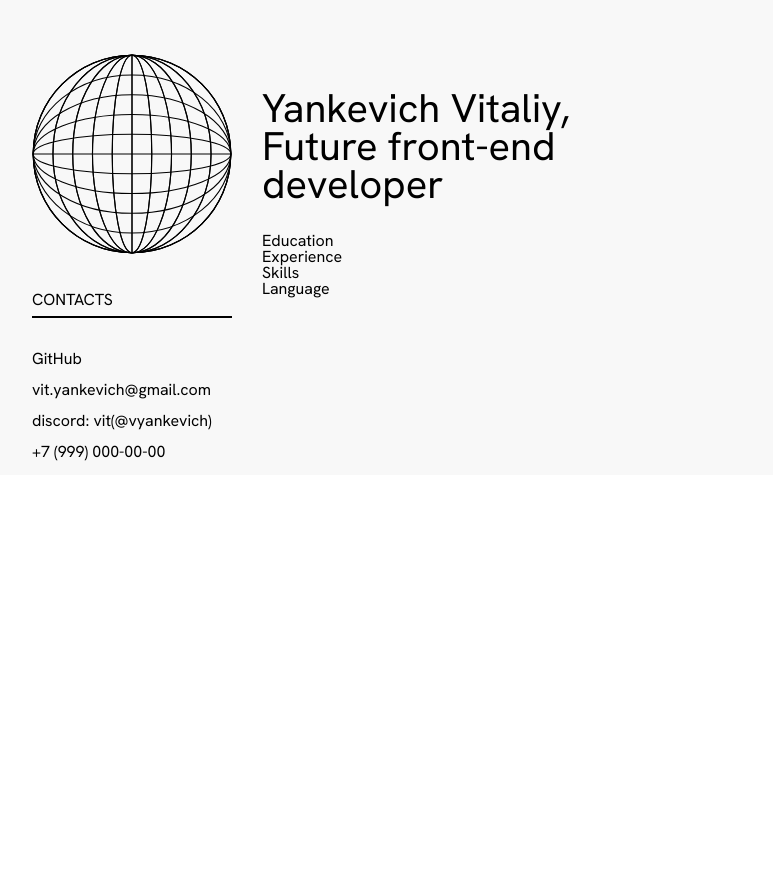
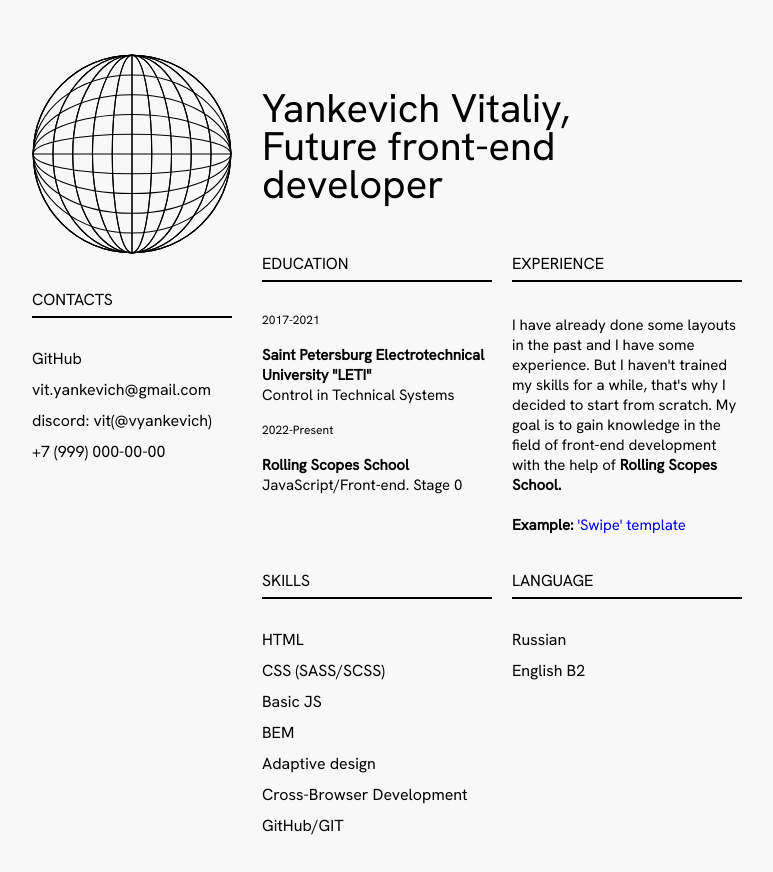
Before and after one commit to vyankevich/rsschool-cv, a plain HTML site: page index.html in a window 1280 px wide. Shown: the whole page, without its empty margins (253-1026 px from the left). Before the commit the page ends 800 px from the top, so only its background shows below. Drawn offline with Linux system fonts and the light colour scheme.

Commit message:
feat: add all necessary info

```diff
--- a/css/style.css
+++ b/css/style.css
@@ -113,7 +113,7 @@ body::-webkit-scrollbar {
     text-align:left;
 
 }
-.contacts {
+.headline {
     font-weight: 400;
     font-size: 16px;
     line-height: 12px;
@@ -128,6 +128,7 @@ body::-webkit-scrollbar {
 ul li {
     padding-bottom: 15px;
 }
+
 .main__info {
     padding-left: 30px;
 }
@@ -139,3 +140,24 @@ ul li {
     padding-top: 35px;
     padding-bottom: 30px;
 }
+.about-me__info{
+    margin-top: 25px;
+    display: grid;
+    grid-template: 1fr 1fr / 1fr 1fr;
+    justify-content: center;
+    gap: 20px;
+}
+
+.years {
+    font-weight: 400;
+    font-size: 12px;
+    line-height: 10px;
+    padding-bottom: 20px;
+}
+
+.text {
+    font-weight: 400;
+    font-size: 15px;
+    line-height: 20px;
+    padding-bottom: 20px;
+}
--- a/index.html
+++ b/index.html
@@ -27,7 +27,7 @@
           <div class="aside__contacts">
             <img class="profile__photo" src="./img/ball.svg" alt="" />
             <div class="contacts__info">
-              <div class="contacts">Contacts</div>
+              <div class="contacts headline">Contacts</div>
               <div class="line"></div>
               <ul>
                 <li>
@@ -64,10 +64,60 @@
               Future front-end developer
             </div>
             <div class="about-me__info">
-              <div class="education">Education</div>
-              <div class="experience">Experience</div>
-              <div class="skills">Skills</div>
-              <div class="language">Language</div>
+              <div class="education__info">
+                <div class="education headline">Education</div>
+                <div class="line"></div>
+                <div class="years">2017-2021</div>
+                <div class="text">
+                  <span><b>Saint Petersburg Electrotechnical University "LETI"</b></span>
+                  <br />
+                  Control in Technical Systems
+                </div>
+                <div class="years">2022-Present</div>
+                <div class="text">
+                  <span><b>Rolling Scopes School</b></span>
+                  <br />
+                  JavaScript/Front-end. Stage 0
+                </div>
+              </div>
+              <div class="experience__info">
+                <div class="experience headline">Experience</div>
+                <div class="line"></div>
+                <div class="text">
+                  I have already done some layouts in the past and I have some
+                  experience. But I haven't trained my skills for a while,
+                  that's why I decided to start from scratch. My goal is to gain
+                  knowledge in the field of front-end development with the help
+                  of <span><b>Rolling Scopes School.</b></span>
+                </div>
+                <div class="text">
+                  <span><b>Example:</b><span>
+                  <a href="https://vyankevich.github.io/swipe/"
+                    >'Swipe' template</a
+                  >
+                </div>
+              </div>
+              <div class="skills__info">
+                <div class="skills headline">Skills</div>
+                <div class="line"></div>
+                <ul>
+                  <li>HTML</li>
+                  <li>CSS (SASS/SCSS)</li>
+                  <li>Basic JS</li>
+                  <li>BEM</li>
+                  <li>Adaptive design</li>
+                  <li>Cross-Browser Development</li>
+                  <li>GitHub/GIT</li>
+                </ul>
+              </div>
+              <div class="language__info">
+                <div class="language headline">Language</div>
+                <div class="line"></div>
+                <ul>
+                  <li>Russian</li>
+                  <li>English B2</li>
+                </ul>
+              </div>
             </div>
           </div>
         </div>
```
